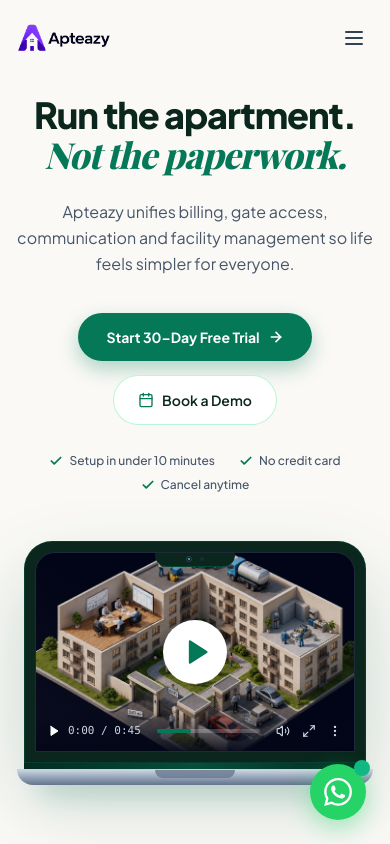
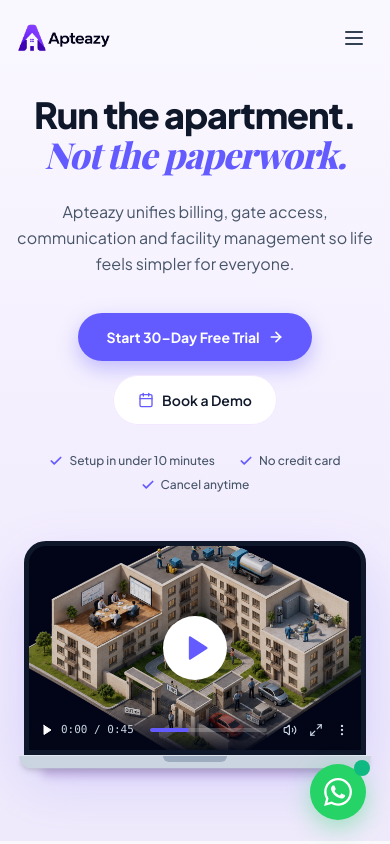
Before and after one commit to Charantej111/Apteazy, a React (Vite) app: page / in a window 390 px wide. Shown: the top 844 px of the page. Built offline with nearby package versions, Linux system fonts and the light colour scheme; a web font is replaced by a local one.

Commit message:
feat: initialize App structure with Tailwind styling, base components, and responsive hero and feature sections

```diff
--- a/src/App.jsx
+++ b/src/App.jsx
@@ -12,7 +12,7 @@ import FloatingWhatsApp from './components/FloatingWhatsApp';
 
 export default function App() {
   return (
-    <div className="min-h-screen flex flex-col bg-[#FAF9F6] text-[#0A261D] font-sans selection:bg-emerald-100 selection:text-emerald-800">
+    <div className="min-h-screen flex flex-col bg-[#FAF8FF] text-slate-900 font-sans selection:bg-purple-100 selection:text-purple-700">
       <Navbar />
       <main className="flex-grow">
         <Hero />
--- a/src/components/AppShowcase.jsx
+++ b/src/components/AppShowcase.jsx
@@ -53,7 +53,7 @@ export default function AppShowcase() {
                 More community.
                 <br />
                 <span>That’s </span>
-                <span className="text-[#047857]">Apteazy.</span>
+                <span className="text-[#635BFF]">Apteazy.</span>
               </h2>
 
               {/* Subtitle */}
@@ -68,7 +68,7 @@ export default function AppShowcase() {
                   whileHover={{ scale: 1.03, y: -2 }}
                   whileTap={{ scale: 0.98 }}
                   onClick={() => openWhatsApp('Hi, I want to start a free trial of Apteazy for my apartment')}
-                  className="inline-flex items-center gap-2 px-6 py-3.5 rounded-2xl bg-[#047857] hover:bg-[#03543F] text-white font-bold text-[14px] shadow-[0_4px_16px_rgba(4,120,87,0.3)] transition-colors cursor-pointer"
+                  className="inline-flex items-center gap-2 px-6 py-3.5 rounded-2xl bg-[#635BFF] hover:bg-[#5249E0] text-white font-bold text-[14px] shadow-[0_4px_16px_rgba(99,91,255,0.3)] transition-colors cursor-pointer"
                 >
                   <span>Start 30-Day Free Trial</span>
                   <ArrowRight className="w-4 h-4 stroke-[2.5]" />
--- a/src/components/Footer.jsx
+++ b/src/components/Footer.jsx
@@ -41,7 +41,7 @@ export default function Footer() {
             <div className="pt-2">
               <button
                 onClick={() => openWhatsApp('Hi, I want to start a free trial of Apteazy for my apartment')}
-                className="inline-flex items-center gap-2 bg-[#047857] hover:bg-[#03543F] text-white text-xs font-semibold px-5 py-2.5 rounded-full transition-colors shadow-sm cursor-pointer"
+                className="inline-flex items-center gap-2 bg-[#635BFF] hover:bg-[#5249E0] text-white text-xs font-semibold px-5 py-2.5 rounded-full transition-colors shadow-sm cursor-pointer"
               >
                 <span>Start Free Trial</span>
                 <ArrowRight className="w-3.5 h-3.5" />
@@ -87,11 +87,11 @@ export default function Footer() {
                 placeholder="Enter your committee email"
                 value={email}
                 onChange={(e) => setEmail(e.target.value)}
-                className="bg-slate-800/80 border border-slate-700 rounded-full px-4 py-2 text-xs text-white placeholder-slate-500 focus:outline-none focus:border-[#047857] flex-1"
+                className="bg-slate-800/80 border border-slate-700 rounded-full px-4 py-2 text-xs text-white placeholder-slate-500 focus:outline-none focus:border-[#635BFF] flex-1"
               />
               <button
                 type="submit"
-                className="bg-[#047857] hover:bg-[#03543F] text-white p-2.5 rounded-full transition-colors flex-shrink-0"
+                className="bg-[#635BFF] hover:bg-[#5249E0] text-white p-2.5 rounded-full transition-colors flex-shrink-0"
                 aria-label="Subscribe"
               >
                 {subscribed ? <Check className="w-3.5 h-3.5" /> : <Send className="w-3.5 h-3.5" />}
--- a/src/components/FourPillars.jsx
+++ b/src/components/FourPillars.jsx
@@ -12,7 +12,7 @@ export default function FourPillars() {
     {
       id: 'finance',
       title: 'Financial Management',
-      titleColor: 'text-[#047857]',
+      titleColor: 'text-[#635BFF]',
       subtitle: 'Automated billing, instant receipts, expense tracking, and transparent society accounting.',
       image: '/assets/pillar-finance.png',
       features: [
--- a/src/components/Hero.jsx
+++ b/src/components/Hero.jsx
@@ -32,14 +32,14 @@ export default function Hero() {
   };
 
   return (
-    <section className="relative pt-24 pb-16 md:pt-32 md:pb-24 bg-[#FAF9F6] overflow-hidden">
+    <section className="relative pt-24 pb-16 md:pt-32 md:pb-24 bg-gradient-to-b from-[#FAF8FF] via-[#F4EFFE] to-[#EFEAFB] overflow-hidden">
 
-      {/* Subtle Warm Natural Back-Glow */}
-      <div className="absolute top-12 left-1/2 -translate-x-1/2 w-[850px] h-[450px] bg-gradient-to-tr from-emerald-100/50 via-teal-100/30 to-transparent blur-[120px] rounded-full pointer-events-none -z-10" />
+      {/* Soft Ambient Blur Gradient Glow */}
+      <div className="absolute top-12 left-1/2 -translate-x-1/2 w-[850px] h-[450px] bg-gradient-to-tr from-[#635BFF]/15 via-[#833BFD]/10 to-transparent blur-[130px] rounded-full pointer-events-none -z-10" />
 
       <div className="max-w-[1240px] mx-auto px-4 sm:px-6 lg:px-8 text-center">
 
-        {/* CENTERED HERO CONTENT STAGE */}
+        {/* CENTERED HERO CONTENT STAGE WITH STAGGERED ENTRANCE ANIMATION */}
         <motion.div
           variants={containerVariants}
           initial="hidden"
@@ -50,11 +50,11 @@ export default function Hero() {
           {/* Centered Headline */}
           <motion.h1
             variants={itemVariants}
-            className="text-4xl sm:text-6xl lg:text-[68px] font-extrabold text-[#0A261D] tracking-[-0.03em] leading-[1.08] max-w-3xl mx-auto"
+            className="text-4xl sm:text-6xl lg:text-[68px] font-extrabold text-[#0F172A] tracking-[-0.03em] leading-[1.08] max-w-3xl mx-auto"
           >
             Run the apartment.
             <br />
-            <span className="text-[#047857] font-playfair italic">Not the paperwork.</span>
+            <span className="text-[#635BFF] font-playfair italic">Not the paperwork.</span>
           </motion.h1>
 
           {/* Centered Subtitle */}
@@ -74,7 +74,7 @@ export default function Hero() {
               whileHover={{ scale: 1.03, y: -2 }}
               whileTap={{ scale: 0.98 }}
               onClick={() => openWhatsApp('Hi, I want to start a free trial of Apteazy for my apartment')}
-              className="px-7 py-3.5 rounded-full bg-[#047857] hover:bg-[#03543F] text-white font-bold text-sm shadow-[0_8px_20px_rgba(4,120,87,0.3)] hover:shadow-[0_12px_28px_rgba(4,120,87,0.4)] transition-all cursor-pointer inline-flex items-center gap-2"
+              className="px-7 py-3.5 rounded-full bg-[#635BFF] hover:bg-[#5249E0] text-white font-bold text-sm shadow-[0_8px_20px_rgba(99,91,255,0.35)] hover:shadow-[0_12px_28px_rgba(99,91,255,0.45)] transition-all cursor-pointer inline-flex items-center gap-2"
             >
               <span>Start 30–Day Free Trial</span>
               <ArrowRight className="w-4 h-4 stroke-[2.5]" />
@@ -84,9 +84,9 @@ export default function Hero() {
               whileHover={{ scale: 1.03, y: -2 }}
               whileTap={{ scale: 0.98 }}
               onClick={() => openWhatsApp('Hi, I want to book a demo of Apteazy for my apartment')}
-              className="px-6 py-3.5 rounded-full bg-white hover:bg-emerald-50/50 text-[#0A261D] font-semibold text-sm shadow-xs border border-emerald-200/80 transition-all cursor-pointer inline-flex items-center gap-2"
+              className="px-6 py-3.5 rounded-full bg-white hover:bg-slate-50 text-slate-900 font-semibold text-sm shadow-xs border border-purple-100 transition-all cursor-pointer inline-flex items-center gap-2"
             >
-              <Calendar className="w-4 h-4 text-[#047857]" />
+              <Calendar className="w-4 h-4 text-[#635BFF]" />
               <span>Book a Demo</span>
             </motion.button>
           </motion.div>
@@ -97,15 +97,15 @@ export default function Hero() {
             className="flex flex-wrap items-center justify-center gap-x-6 gap-y-2 pt-2 text-xs font-medium text-slate-600"
           >
             <div className="flex items-center gap-1.5">
-              <Check className="w-3.5 h-3.5 text-[#047857] stroke-[3]" />
+              <Check className="w-3.5 h-3.5 text-[#635BFF] stroke-[3]" />
               <span>Setup in under 10 minutes</span>
             </div>
             <div className="flex items-center gap-1.5">
-              <Check className="w-3.5 h-3.5 text-[#047857] stroke-[3]" />
+              <Check className="w-3.5 h-3.5 text-[#635BFF] stroke-[3]" />
               <span>No credit card</span>
             </div>
             <div className="flex items-center gap-1.5">
-              <Check className="w-3.5 h-3.5 text-[#047857] stroke-[3]" />
+              <Check className="w-3.5 h-3.5 text-[#635BFF] stroke-[3]" />
               <span>Cancel anytime</span>
             </div>
           </motion.div>
@@ -117,25 +117,16 @@ export default function Hero() {
           initial={{ opacity: 0, y: 40, scale: 0.96 }}
           animate={{ opacity: 1, y: 0, scale: 1 }}
           transition={{ duration: 0.85, delay: 0.45, ease: [0.21, 0.47, 0.32, 0.98] }}
-          className="mt-12 sm:mt-16 max-w-[980px] mx-auto relative px-2 sm:px-4"
+          className="mt-12 sm:mt-14 max-w-[960px] mx-auto relative px-2 sm:px-4"
         >
 
-          {/* Outer Aluminum Unibody Display Shell */}
-          <div className="relative z-10 rounded-t-[28px] sm:rounded-t-[36px] bg-[#0A261D] p-2.5 sm:p-3 sm:pb-0 shadow-[0_35px_80px_rgba(6,78,59,0.2)] border border-emerald-900/60">
+          {/* Laptop Screen Box */}
+          <div className="relative z-10 rounded-t-[22px] sm:rounded-t-[28px] overflow-hidden bg-slate-950 border-[5px] sm:border-[8px] border-slate-900 shadow-[0_25px_60px_rgba(99,91,255,0.2)] aspect-[16/10] group">
 
-            {/* Display Bezel Frame */}
-            <div className="relative rounded-t-[20px] sm:rounded-t-[26px] overflow-hidden bg-slate-950 border border-slate-800 aspect-[16/10] group">
-
-              {/* MacBook Notch Camera Sensor Pod */}
-              <div className="absolute top-0 left-1/2 -translate-x-1/2 w-20 sm:w-24 h-3.5 bg-[#0A261D] rounded-b-xl z-30 flex items-center justify-center gap-2 border-b border-emerald-900/80">
-                <div className="w-1.5 h-1.5 rounded-full bg-slate-900 border border-slate-700 flex items-center justify-center">
-                  <div className="w-0.5 h-0.5 rounded-full bg-emerald-400" />
+            {/* Top Webcam Notch Dot */}
+            <div className="absolute top-1.5 left-1/2 -translate-x-1/2 w-2 h-2 rounded-full bg-slate-800 z-30 flex items-center justify-center">
+              <div className="w-0.5 h-0.5 rounded-full bg-slate-600" />
             </div>
-                <div className="w-1 h-1 rounded-full bg-slate-800" />
-              </div>
-
-              {/* Glass Lens Reflection Overlay */}
-              <div className="absolute inset-0 bg-gradient-to-tr from-white/[0.04] via-transparent to-transparent pointer-events-none z-20" />
 
             {/* Video / PNG Display - Zoomed 14% to crop out watermarks cleanly */}
             {!videoError ? (
@@ -156,16 +147,16 @@ export default function Hero() {
               />
             )}
 
-              {/* CENTERED PLAY BUTTON OVERLAY */}
+            {/* CENTERED PURPLE PLAY BUTTON OVERLAY */}
             <div className="absolute inset-0 flex items-center justify-center bg-slate-950/15 group-hover:bg-slate-950/25 transition-colors z-20 pointer-events-none">
               <motion.button
                 whileHover={{ scale: 1.1 }}
                 whileTap={{ scale: 0.95 }}
                 onClick={() => setIsPlaying(!isPlaying)}
-                  className="pointer-events-auto w-16 h-16 sm:w-20 sm:h-20 rounded-full bg-white hover:bg-white/95 text-[#047857] flex items-center justify-center shadow-2xl transition-transform duration-300 cursor-pointer"
+                className="pointer-events-auto w-16 h-16 sm:w-20 sm:h-20 rounded-full bg-white hover:bg-white/95 text-[#635BFF] flex items-center justify-center shadow-2xl transition-transform duration-300 cursor-pointer"
                 aria-label="Play Video"
               >
-                  <Play className="w-7 h-7 sm:w-8 sm:h-8 fill-[#047857] translate-x-[2px]" />
+                <Play className="w-7 h-7 sm:w-8 sm:h-8 fill-[#635BFF] translate-x-[2px]" />
               </motion.button>
             </div>
 
@@ -177,7 +168,7 @@ export default function Hero() {
               </div>
               {/* Progress Scrubber Line */}
               <div className="flex-1 mx-4 h-1 bg-white/20 rounded-full overflow-hidden">
-                  <div className="w-1/3 h-full bg-[#047857] rounded-full" />
+                <div className="w-1/3 h-full bg-[#635BFF] rounded-full" />
               </div>
               <div className="flex items-center gap-3 text-slate-300">
                 <Volume2 className="w-3.5 h-3.5" />
@@ -187,19 +178,15 @@ export default function Hero() {
             </div>
 
           </div>
+
+          {/* REALISTIC LAPTOP BOTTOM BASE & NOTCH */}
+          <div className="relative z-20 w-[103%] -ml-[1.5%] h-3.5 sm:h-4 bg-slate-300 rounded-b-2xl shadow-md border-t border-slate-200 flex items-start justify-center">
+            {/* Center Thumb Notch */}
+            <div className="w-16 sm:w-24 h-1.5 bg-slate-400/80 rounded-b-md mx-auto" />
           </div>
 
-          {/* Anodized Hinge Bar */}
-          <div className="relative z-20 h-1.5 bg-gradient-to-r from-emerald-950 via-emerald-900 to-emerald-950 w-full" />
-
-          {/* REALISTIC MACBOOK BOTTOM BASE CHASSIS & NOTCH */}
-          <div className="relative z-20 w-[104%] -ml-[2%] h-4 sm:h-5 bg-gradient-to-b from-slate-300 via-slate-400 to-slate-500 rounded-b-2xl shadow-2xl border-t border-slate-200/80 flex items-start justify-center">
-            {/* Center Opening Thumb Notch */}
-            <div className="w-20 sm:w-28 h-2 bg-slate-500/70 rounded-b-lg mx-auto shadow-inner" />
-          </div>
-
-          {/* Laptop Base Bottom Organic Floor Shadow */}
-          <div className="w-[92%] h-5 bg-[#047857]/20 blur-md rounded-full mx-auto -mt-2.5 pointer-events-none" />
+          {/* Laptop Base Bottom Contact Shadow */}
+          <div className="w-[90%] h-3 bg-purple-900/20 blur-sm rounded-full mx-auto -mt-1 pointer-events-none" />
 
         </motion.div>
 
--- a/src/components/PricingCalculator.jsx
+++ b/src/components/PricingCalculator.jsx
@@ -240,7 +240,7 @@ export default function PricingCalculator() {
                   )}
                   <div className="flex justify-between pt-2 border-t border-slate-200/60 text-slate-500 font-medium">
                     <span>Annual Total (2 mos FREE)</span>
-                    <span className="font-bold text-[#047857]">₹{annualTotal} / year</span>
+                    <span className="font-bold text-[#635BFF]">₹{annualTotal} / year</span>
                   </div>
                 </div>
               </div>
@@ -249,7 +249,7 @@ export default function PricingCalculator() {
               <div className="space-y-1.5 pt-1">
                 <button
                   onClick={() => openWhatsApp('Hi, I want to start a free trial of Apteazy for my apartment')}
-                  className="w-full inline-flex items-center justify-center gap-2 py-3 px-5 rounded-full bg-[#047857] hover:bg-[#03543F] text-white font-semibold text-xs shadow-sm transition-all duration-150 cursor-pointer"
+                  className="w-full inline-flex items-center justify-center gap-2 py-3 px-5 rounded-full bg-[#635BFF] hover:bg-[#5249E0] text-white font-semibold text-xs shadow-sm transition-all duration-150 cursor-pointer"
                 >
                   <span>Start 30-Day Free Trial</span>
                   <ArrowRight className="w-3.5 h-3.5" />
@@ -270,7 +270,7 @@ export default function PricingCalculator() {
             </span>
             <button
               onClick={() => openWhatsApp('Hi, I want to start a free trial of Apteazy for my apartment')}
-              className="font-bold text-[#047857] hover:text-emerald-900 flex items-center gap-1 cursor-pointer bg-transparent border-0 p-0"
+              className="font-bold text-[#635BFF] hover:text-[#5249E0] flex items-center gap-1 cursor-pointer bg-transparent border-0 p-0"
             >
               <span>Contact Enterprise Sales</span>
               <ArrowRight className="w-3.5 h-3.5" />
--- a/src/components/ReferralBanner.jsx
+++ b/src/components/ReferralBanner.jsx
@@ -50,8 +50,8 @@ export default function ReferralBanner() {
             <div className="lg:col-span-7 space-y-5 text-left">
 
               <div className="space-y-1">
-                <h2 className="font-display text-3xl sm:text-4xl lg:text-[40px] font-extrabold text-[#0A261D] tracking-[-0.025em] leading-[1.15]">
-                  <span className="text-[#047857]">Love Apteazy?</span>
+                <h2 className="font-display text-3xl sm:text-4xl lg:text-[40px] font-extrabold text-[#0F172A] tracking-[-0.025em] leading-[1.15]">
+                  <span className="text-[#635BFF]">Love Apteazy?</span>
                   <br />
                   <span>Share with another apartment.</span>
                 </h2>
```
Also changed, not shown: src/components/Navbar.jsx (+6 -6 lines), src/components/Pricing.jsx (+8 -8 lines), src/index.css (+5 -5 lines). Lines whose indentation alone changed are shown as unchanged.
